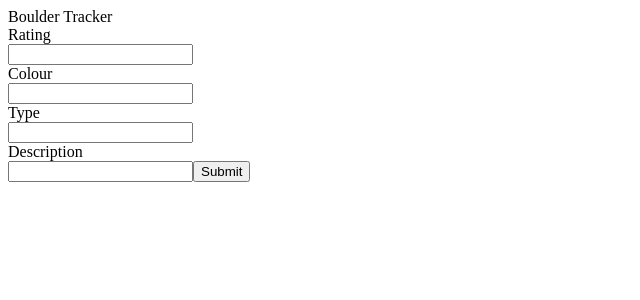
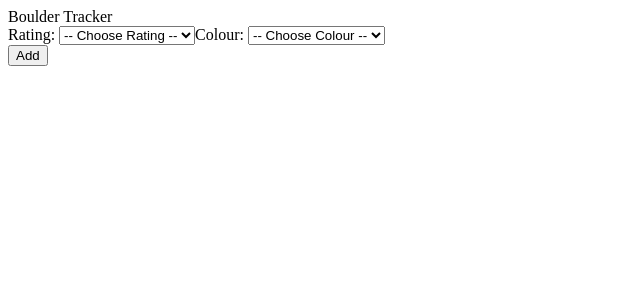
Before and after one commit to jamiema1/boulder-tracker-v2, a React (Create React App) app in the folder client/: page / in a window 1280 px wide. Shown: the top 300 px of the page, without its empty margins (0-640 px from the left). Built offline with nearby package versions, Linux system fonts and the light colour scheme; no server answers.

Commit message:
Refactored file structure

```diff
--- a/client/src/App.js
+++ b/client/src/App.js
@@ -1,7 +1,8 @@
-import React, { useState, useEffect, useRef } from 'react';
+import React, { useState, useEffect, useRef } from 'react'
 import Axios from 'axios'
-import BoulderList from './BoulderList';
 import {v4 as uuidv4} from 'uuid'
+import BoulderList from './components/BoulderList'
+import AddNewBoulder from './components/input/AddNewBoulder'
 
 function App() {
 
@@ -9,7 +10,7 @@ function App() {
   // const [colour, setColour] = useState('')
   // const [type, setType] = useState('')
   const [boulderList, setBoulderList] = useState([])
-  const ratingRef = useRef();
+  // const ratingRef = useRef();
   const colourRef = useRef();
   const typeRef = useRef();
   const descriptionRef = useRef();
@@ -27,38 +28,40 @@ function App() {
 
   function handleAddBoulder() {
 
-    const rating = ratingRef.current.value
-    const colour = colourRef.current.value
-    const type = typeRef.current.value
-    const description = descriptionRef.current.value
+    const fieldArray = Array.from(document.querySelectorAll('#addBoulderForm select'))
+    const anyNullFields = fieldArray.reduce((acc, field) => (acc || field.value === "null"), false)
 
-    if (rating === null || colour === null || type === null) return
+    if (anyNullFields) return
 
-    Axios.post('http://localhost:3001/api/insert', { rating: rating, colour: colour, type: type, description: description})
+
+    const newBoulder = fieldArray.reduce((acc, input) => ({ ...acc, [input.id]: input.value }), {})
+
+    Axios.post('http://localhost:3001/api/insert', newBoulder)
+      .then(() => {
+        alert('Successful Insert')
+      })
       .catch(() => {
         alert('Failed Insert')
       })
 
-    setBoulderList([...boulderList, { id: uuidv4(), rating: rating, colour: colour, type: type, description: description}])
+    newBoulder.id = uuidv4()
+    setBoulderList([...boulderList, newBoulder])
 
-    ratingRef.current.value = null
-    colourRef.current.value = null
-    typeRef.current.value = null
-    descriptionRef.current.value = null
+    resetDropdownMenus()
+  }
+
+  function resetDropdownMenus() {
+    var options = document.querySelectorAll('#addBoulderForm option');
+    for (var i = 0, l = options.length; i < l; i++) {
+        options[i].selected = options[i].defaultSelected;
+    }
   }
 
   return (
     <>
       <div>Boulder Tracker</div>
-      <div>Rating</div>
-      <input ref={ratingRef} type="number"/>
-      <div>Colour</div>
-      <input ref={colourRef} type="text"/>
-      <div>Type</div>
-      <input ref={typeRef} type="text"/>
-      <div>Description</div>
-      <input ref={descriptionRef} type="text"/>
-      <button onClick={handleAddBoulder}>Submit</button>
+      <AddNewBoulder />
+      <button onClick={handleAddBoulder}>Add</button>
       {/* <button onClick={handleDeleteBoulder}>Delete</button> */}
 
       <BoulderList boulderList={boulderList} />
--- /dev/null
+++ b/client/src/components/input/AddNewBoulder.js
@@ -0,0 +1,14 @@
+import React from 'react'
+import Rating from './Rating'
+import Colour from './Colour'
+
+export default function AddNewBoulder() {
+  return (
+    <>
+        <form id="addBoulderForm">
+            <Rating />
+            <Colour />
+        </form>
+    </>
+  )
+}
--- /dev/null
+++ b/client/src/components/input/Colour.js
@@ -0,0 +1,20 @@
+import React from 'react'
+
+export default function Colour() {
+  return (
+    <>
+        <label htmlFor="colour">Colour: </label>
+        <select name="colour" id="colour">
+            <option value="null">-- Choose Colour --</option>
+            <option value="black">Black</option>
+            <option value="blue">Blue</option>
+            <option value="green">Green</option>
+            <option value="orange">Orange</option>
+            <option value="pink">Pink</option>
+            <option value="red">Red</option>
+            <option value="white">White</option>
+            <option value="yellow">Yellow</option>
+        </select>
+    </>
+  )
+}
--- /dev/null
+++ b/client/src/components/input/Rating.js
@@ -0,0 +1,18 @@
+import React from 'react'
+
+export default function Rating() {
+  return (
+    <>
+      <label htmlFor="rating">Rating: </label>
+        <select name="rating" id="rating">
+            <option value="null">-- Choose Rating --</option>
+            <option value="1 hex">1 Hex</option>
+            <option value="2 hex">2 Hex</option>
+            <option value="3 hex">3 Hex</option>
+            <option value="4 hex">4 Hex</option>
+            <option value="5 hex">5 Hex</option>
+            <option value="6 hex">6 Hex</option>
+        </select>
+    </>
+  )
+}
```
Also changed, not shown: client/src/components/input/HoldType.js (added, +24 -0 lines), client/src/components/Boulder.js (renamed from client/src/Boulder.js), client/src/components/BoulderList.js (renamed from client/src/BoulderList.js), 1 other file (tests, documents, lock files or other folders).
